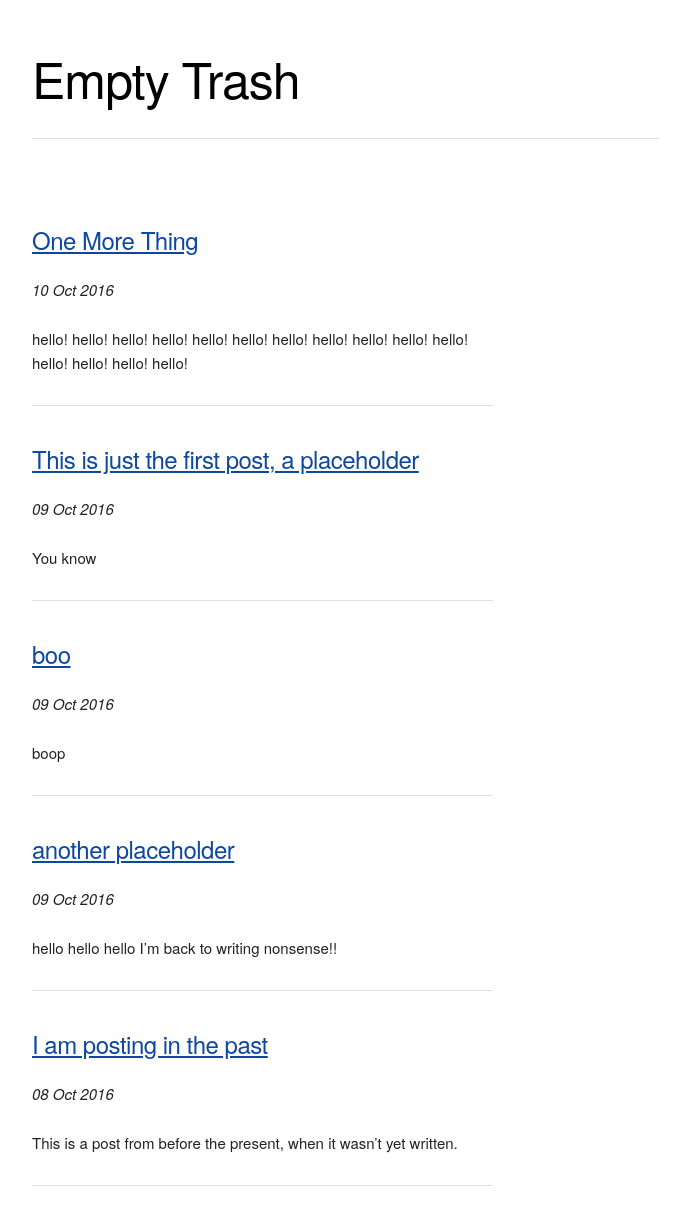
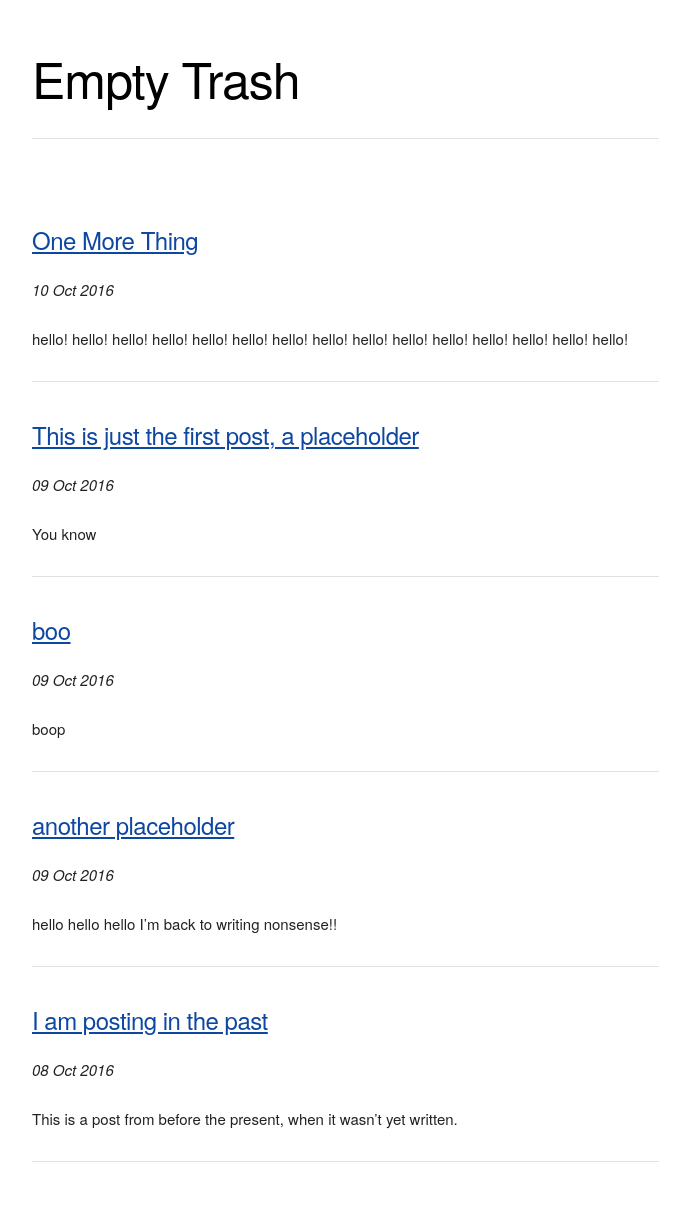
Before and after one commit to mt-trash/mt-trash.github.io, a Jekyll site: the page built from index.html, in a window 1280 px wide. Shown: the whole page, without its empty margins (128-818 px from the left). Built offline with Jekyll 4.4.1, drawn with Linux system fonts in a browser that asks for light colours; the list of posts is cut into pages by our own code; after the commit the page ends 1197 px from its top, so only the background shows below that.

Commit message:
Update index.html

```diff
--- a/index.html
+++ b/index.html
@@ -3,7 +3,7 @@ layout: default
 title: Empty Trash
 ---
 <div class="row">
-  <div class="six columns" style="margin-top: 5%">
+  <div class="eight columns" style="margin-top: 5%">
     {% for post in paginator.posts %}
       <h5><a href="{{ post.url }}" title="{{ post.title }}">{{ post.title }}</a></h5>
       <p><i>{{ post.date | date_to_string }}</i></p>{{ post.excerpt }}<hr>
```
